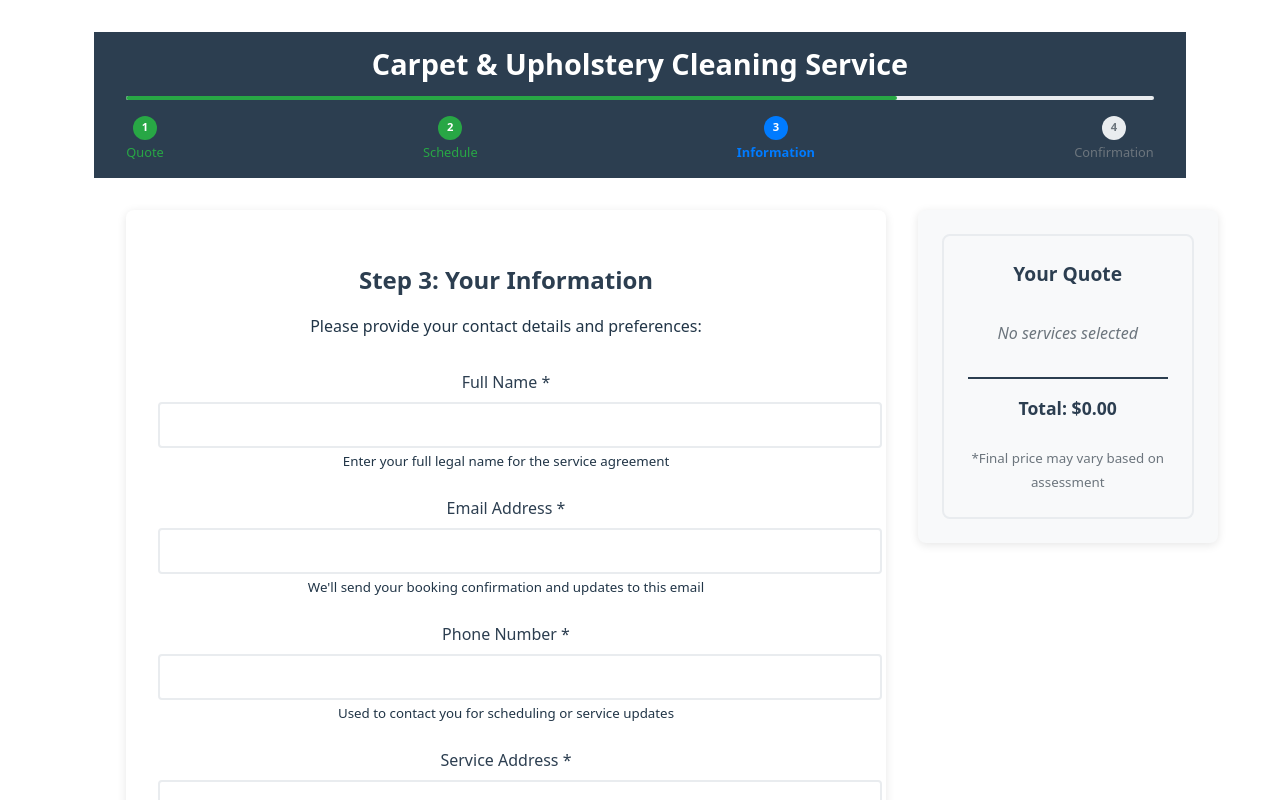
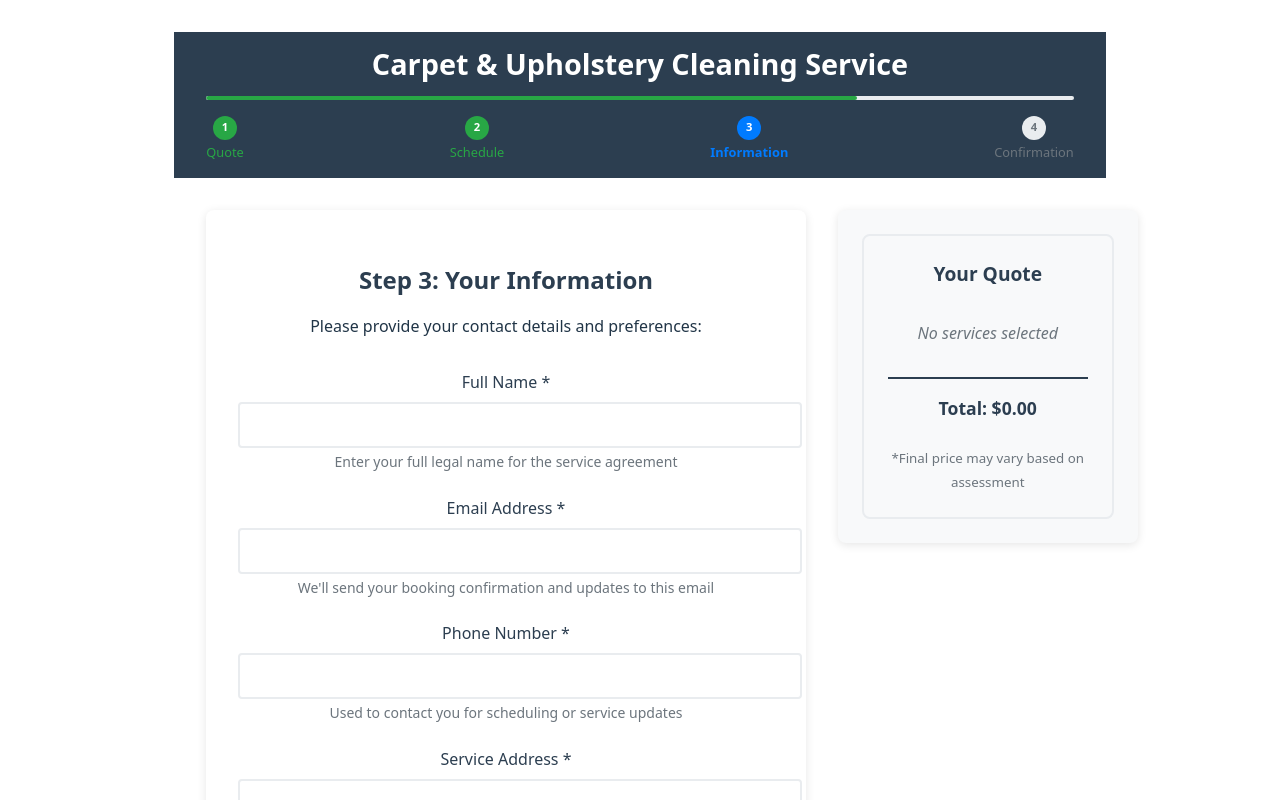
Before and after one commit to WeishiBYU/StockerV1, a React app: page /information in a window 1280 px wide. Shown: the top 800 px of the page. Built offline with nearby package versions, Linux system fonts and the light colour scheme; the HTML template or start-up script is replaced by a standard one.

Commit message:
added descriptions to form

```diff
--- a/src/components/stage3/InformationForm.css
+++ b/src/components/stage3/InformationForm.css
@@ -38,3 +38,11 @@
   resize: vertical;
   font-family: inherit;
 }
+
+.field-description {
+  display: block;
+  margin-top: 0.25rem;
+  color: #6c757d;
+  font-size: 0.875rem;
+  line-height: 1.4;
+}
```
